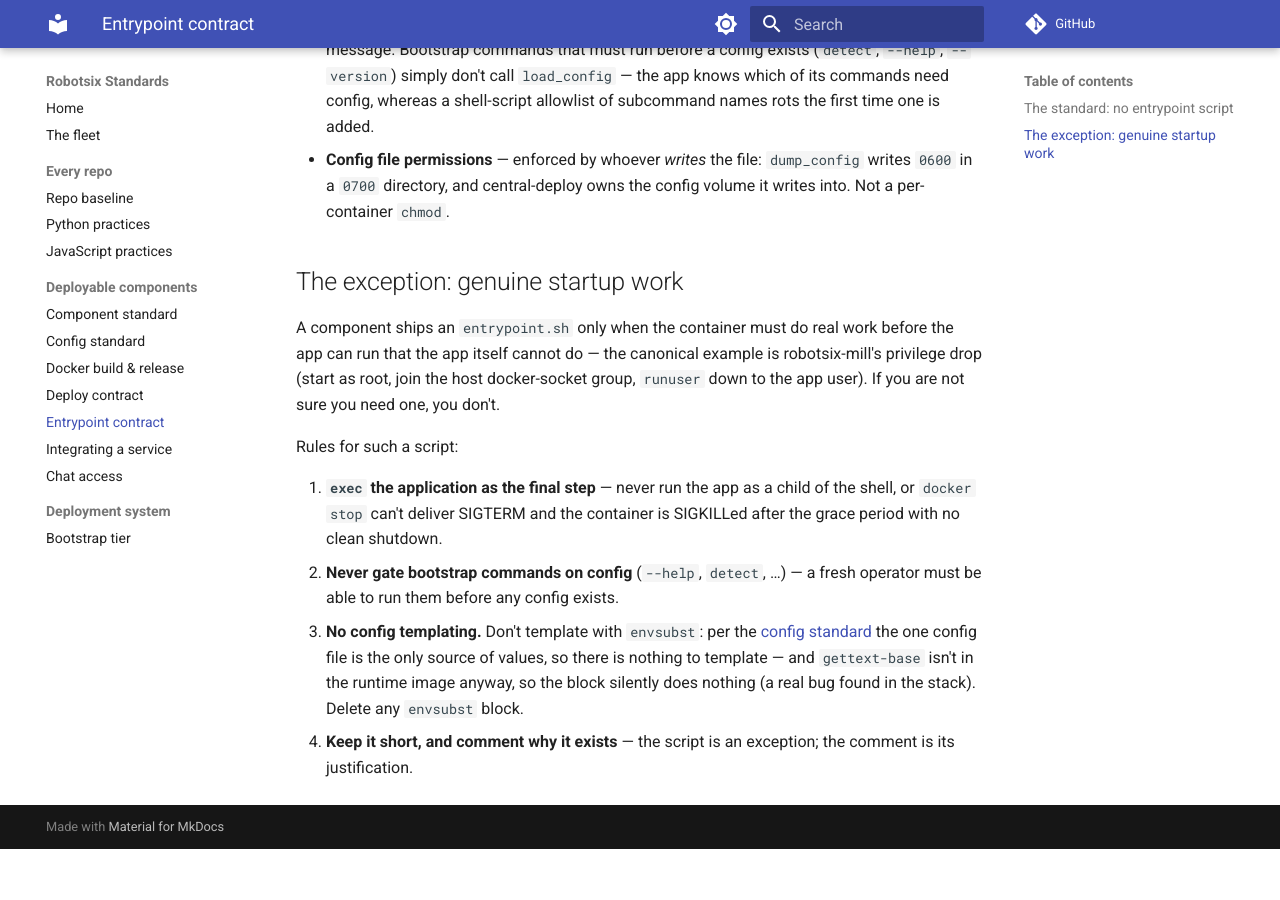
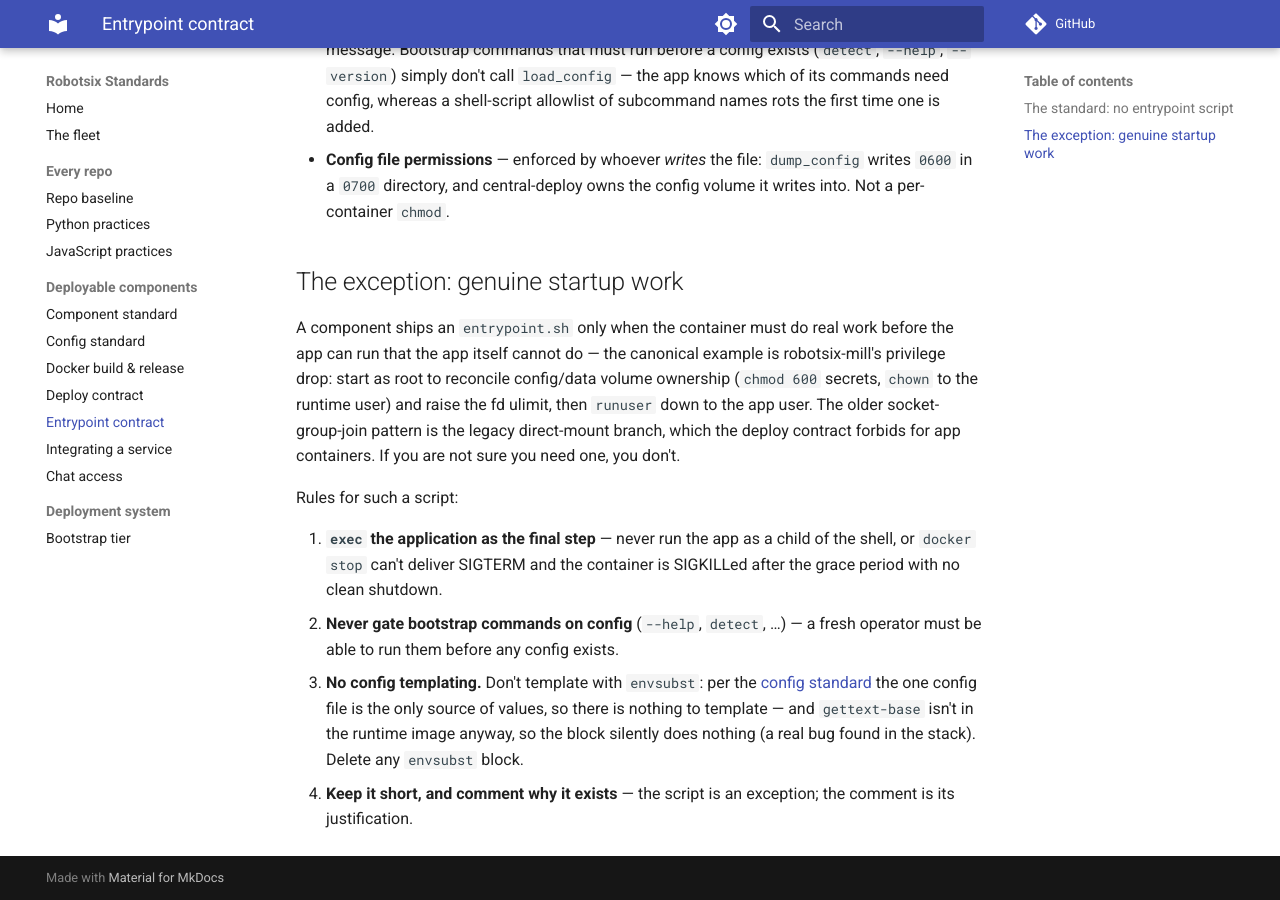
Before and after one commit to damien-robotsix/robotsix-standards, an MkDocs documentation site: the page built from docs/entrypoint-contract.md, in a window 1280 px wide and 900 px high, scrolled down 576 px. Built offline with MkDocs 1.6.1 and Material for MkDocs 9.7.7, drawn with Linux system fonts in a browser that asks for light colours; comment, search, counter and statistics services are not loaded; before the commit the page ends 1425 px from its top, so only the background shows below that.

Commit message:
mill: entrypoint-contract.md: mill example cites outdated root rationale (socket-group-join, not volume reconciliation) (20260711T070827Z-entrypoint-contract-md-mill-example-cite-93f5) (#33)
* mill: entrypoint-contract.md: mill example cites outdated root rationale (socket-group-join, not volume reconciliation) (20260711T070827Z-entrypoint-contract-md-mill-example-cite-93f5)

* chore(deps): sync uv.lock

---------

Co-authored-by: robotsix-mill <mill@robotsix.local>

```diff
--- a/docs/entrypoint-contract.md
+++ b/docs/entrypoint-contract.md
@@ -35,8 +35,11 @@ Every duty an entrypoint script used to carry has a better home:
 
 A component ships an `entrypoint.sh` only when the container must do real work
 before the app can run that the app itself cannot do — the canonical example
-is robotsix-mill's privilege drop (start as root, join the host docker-socket
-group, `runuser` down to the app user). If you are not sure you need one, you
+is robotsix-mill's privilege drop: start as root to reconcile config/data
+volume ownership (`chmod 600` secrets, `chown` to the runtime user) and raise
+the fd ulimit, then `runuser` down to the app user. The older
+socket-group-join pattern is the legacy direct-mount branch, which the deploy
+contract forbids for app containers. If you are not sure you need one, you
 don't.
 
 Rules for such a script:
```
Also changed, not shown: CHANGELOG.md (+3 -0 lines), changelog.d/20260711T070827Z-entrypoint-contract-md-mill-example-cite-93f5.misc.md (added, +1 -0 lines), 1 other file.
